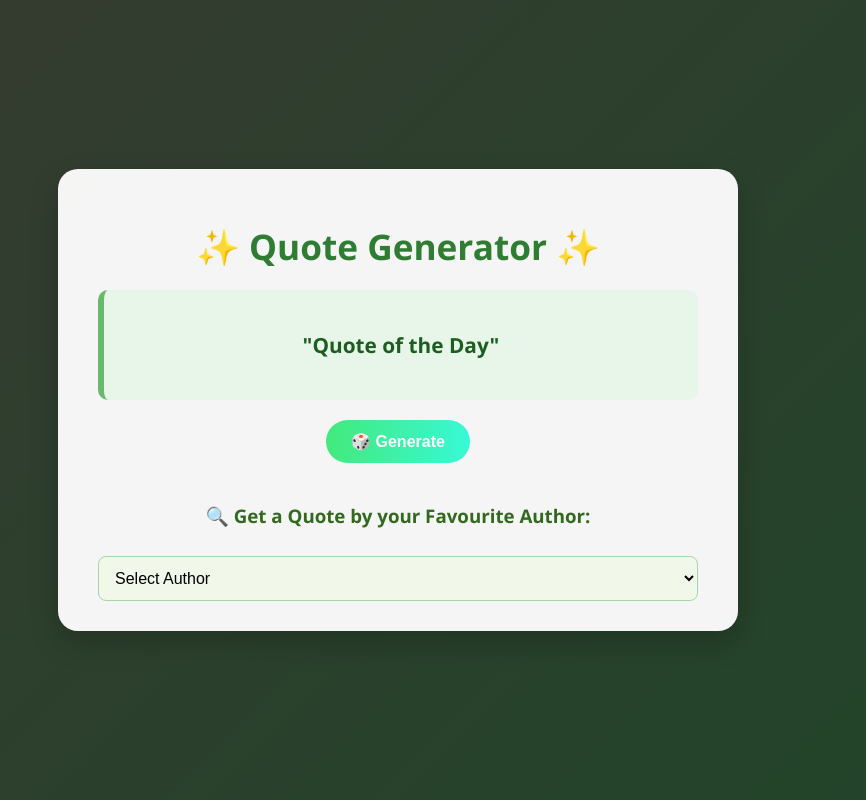
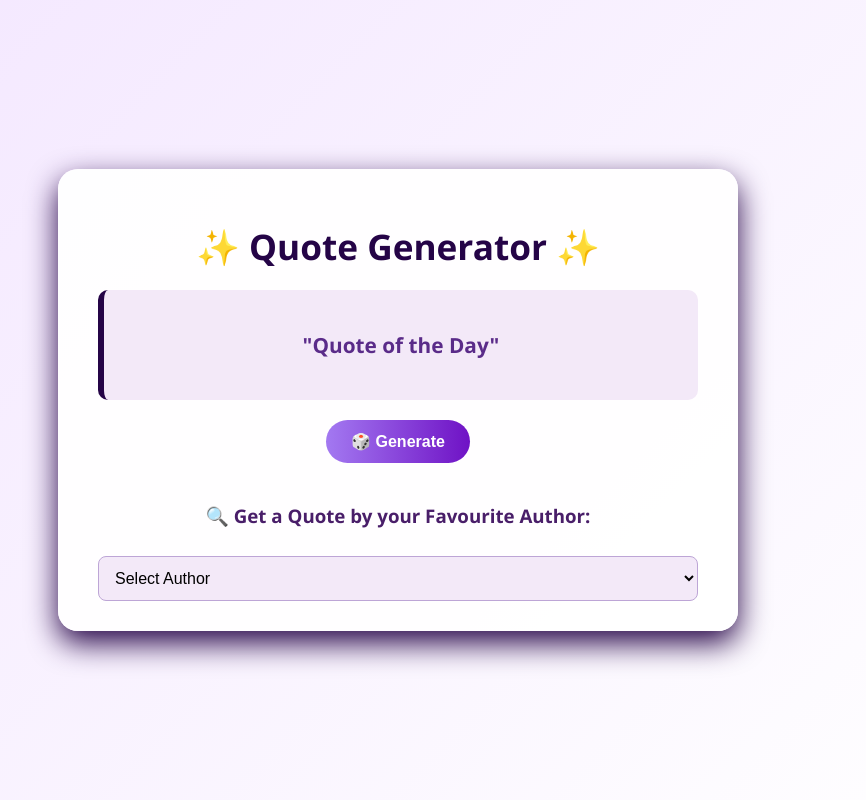
Before and after one commit to AkshadaMane26/Quote-Generator, a Flask app: page / in a window 1280 px wide. Shown: the whole page, without its empty margins (242-1108 px from the left). Run offline with Flask 2, Linux system fonts and the light colour scheme.

Commit message:
readme file updated

```diff
--- a/static/style.css
+++ b/static/style.css
@@ -1,6 +1,6 @@
 body {
     font-family: 'Segoe UI', Tahoma, Geneva, Verdana, sans-serif;
-    background: linear-gradient(135deg, #373b31, #214529);
+    background: linear-gradient(135deg, #f3e6ff, #ffffff);
     display: flex;
     align-items: center;
     justify-content: center;
@@ -13,7 +13,7 @@ body {
     background: rgba(255, 255, 255, 0.95);
     padding: 30px 40px;
     border-radius: 20px;
-    box-shadow: 0 12px 30px rgba(0, 0, 0, 0.2);
+    box-shadow: 0 12px 30px #250447;
     width: 90%;
     max-width: 600px;
     text-align: center;
@@ -21,14 +21,14 @@ body {
 
 h1 {
     font-size: 2.2em;
-    color: #2e7d32;
+    color: #250447;
     margin-bottom: 20px;
 }
 
 .quote-box {
     padding: 20px;
-    background: #e8f5e9;
-    border-left: 6px solid #66bb6a;
+    background: #f3e9f8;
+    border-left: 6px solid #250447;
     border-radius: 10px;
     margin-bottom: 20px;
     transition: transform 0.2s ease;
@@ -41,11 +41,11 @@ h1 {
 #quote-text {
     font-size: 1.3em;
     font-weight: bold;
-    color: #1b5e20;
+    color: #5a2b89;
 }
 
 button {
-    background: linear-gradient(to right, #43e97b 0%, #38f9d7 100%);
+    background: linear-gradient(to right, #a379f1 0%, #6f12c5 100%);
     border: none;
     padding: 12px 25px;
     color: #fff;
@@ -65,25 +65,25 @@ button:hover {
 select {
     width: 100%;
     padding: 12px;
-    border: 1px solid #a5d6a7;
+    border: 1px solid #bda5d6;
     border-radius: 8px;
     margin-top: 10px;
     font-size: 1em;
-    background-color: #f1f8e9;
+    background-color: #f3e9f8;
 }
 
 h3 {
     margin-top: 20px;
     font-weight: 600;
-    color: #33691e;
+    color: #491e69;
 }
 
 .author-quotes-box p {
-    background: #dcedc8;
+    background: #e2c8ed;
     padding: 10px 15px;
-    border-left: 4px solid #9ccc65;
+    border-left: 4px solid #a865cc;
     border-radius: 8px;
     font-style: italic;
-    color: #558b2f;
+    color: #6f2f8b;
     margin: 10px 0;
 }
```
Also changed, not shown: README.md, static/image.png (added).
